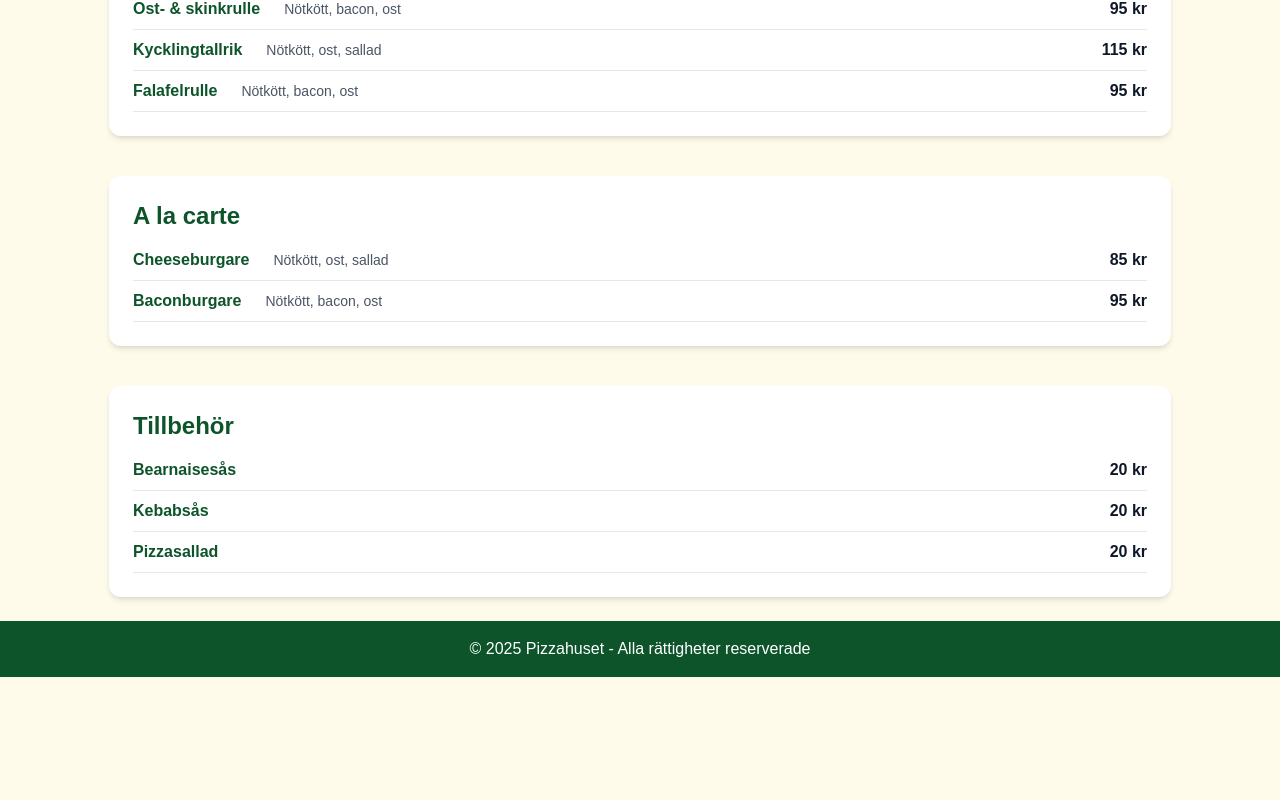
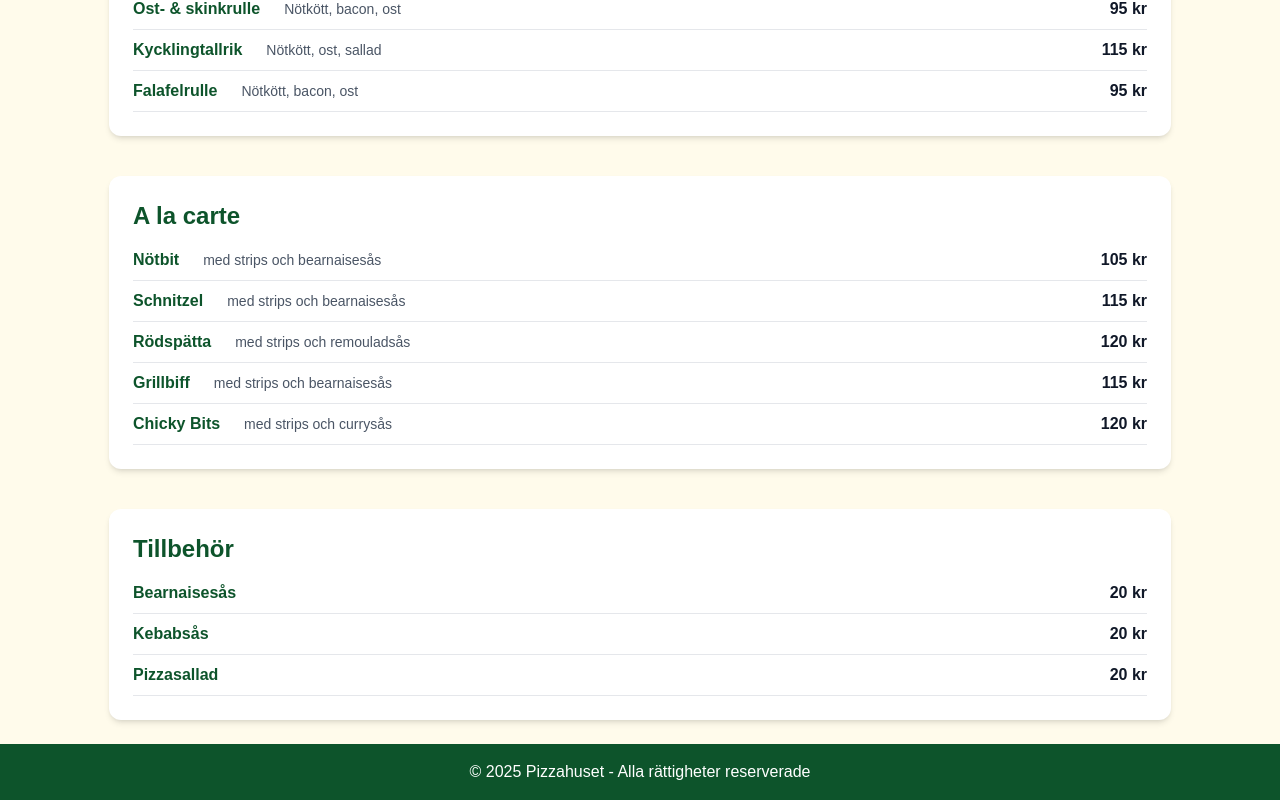
Before and after one commit to annkar73/pizzahuset, a Next.js app: page /menu in a window 1280 px wide. Shown: the part 5010-5810 px from the top of the page. Before the commit the page ends 5687 px from the top, so only its background shows below. Built offline with nearby package versions, Linux system fonts and the light colour scheme.

Commit message:
update array

```diff
--- a/src/data/menu.ts
+++ b/src/data/menu.ts
@@ -167,8 +167,11 @@ export const menu: IMenuCategory[] = [
   {
     title: "A la carte",
     items: [
-      { name: "Cheeseburgare", ingredients: "Nötkött, ost, sallad", price: 85 },
-      { name: "Baconburgare", ingredients: "Nötkött, bacon, ost", price: 95 },
+      { name: "Nötbit", ingredients: "med strips och bearnaisesås", price: 105 },
+      { name: "Schnitzel", ingredients: "med strips och bearnaisesås", price: 115 },
+      { name: "Rödspätta", ingredients: "med strips och remouladsås", price: 120 },
+      { name: "Grillbiff", ingredients: "med strips och bearnaisesås", price: 115 },
+      { name: "Chicky Bits", ingredients: "med strips och currysås", price: 120 },
     ],
   },
   {
```
